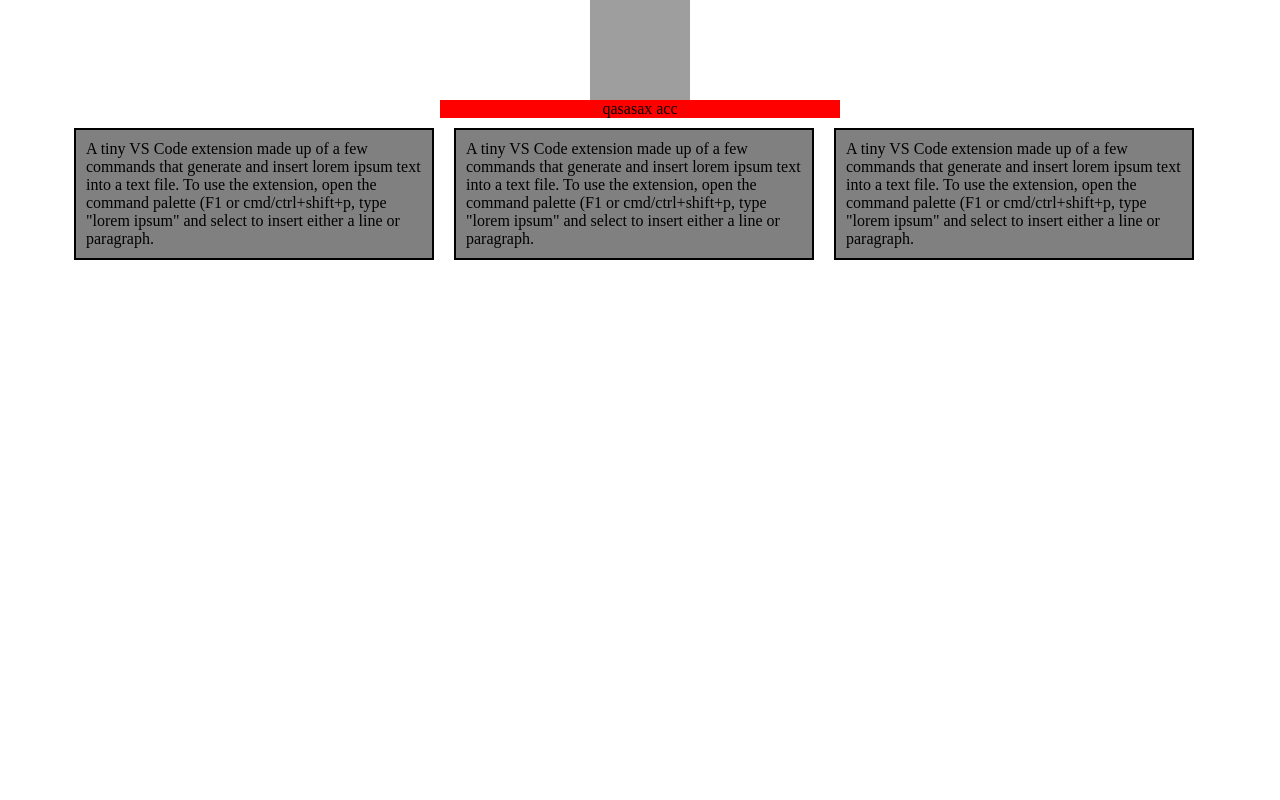
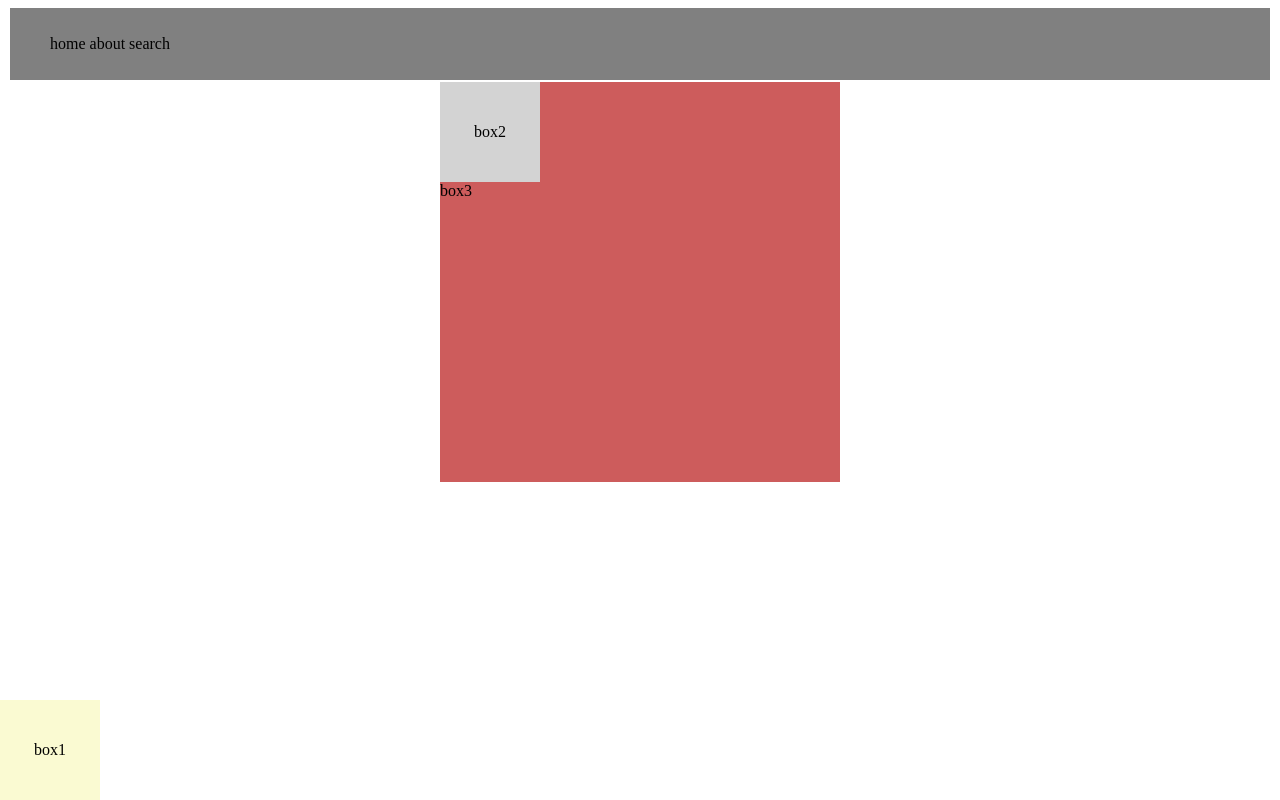
Before and after one commit to MilindGour9869/css, a React (Create React App) app: page / in a window 1280 px wide. Built offline with nearby package versions, Linux system fonts and the light colour scheme; grey boxes are pictures that could not be loaded.

Commit message:
majer changes

```diff
--- a/src/App.js
+++ b/src/App.js
@@ -16,35 +16,29 @@ function App() {
 return (
 <>
 
-<div className="div1">
+<header>
+  <ul>
+    <rd>home </rd>
+    <rd> about </rd>
+    <rd> search </rd>
+  </ul>
+</header>
 
-   <img src="https://forbitads.files.wordpress.com/2017/06/cropped-MDN-Creations-Group-Icon.png"></img>
-
-
-
-
-
-     <p className='a'> qasasax acc
-     </p>
-</div>
-
-
-<div className='container'>
-  <div className='box'>
-  A tiny VS Code extension made up of a few commands that generate and insert lorem ipsum text into a text file. To use the extension, open the command palette (F1 or cmd/ctrl+shift+p, type "lorem ipsum" and select to insert either a line or paragraph.
-
-  </div>
-  <div className='box'>
-  A tiny VS Code extension made up of a few commands that generate and insert lorem ipsum text into a text file. To use the extension, open the command palette (F1 or cmd/ctrl+shift+p, type "lorem ipsum" and select to insert either a line or paragraph.
-
-  </div>
-  <div className='box'>
-  A tiny VS Code extension made up of a few commands that generate and insert lorem ipsum text into a text file. To use the extension, open the command palette (F1 or cmd/ctrl+shift+p, type "lorem ipsum" and select to insert either a line or paragraph.
-
-
-  </div>
-
-</div>
+<main>
+  <section>
+    <div className='container'>
+      <div className='box1'>
+        box1
+      </div>
+      <div className='box2'>
+        box2
+      </div>
+      <div className='box3'>
+        box3
+      </div>
+    </div>
+  </section>
+</main>
 </>
 );
 }
--- a/src/style.css
+++ b/src/style.css
@@ -1,47 +1,40 @@
-*{
-    margin: 0;
-    padding: 0;
-    box-sizing: border-box;
-}
+header{
 
-.div1{
-    width: 400px;
-    margin: auto;
-
-}
-.a{
-    background-color: red;
     text-align: center;
-}
-
-
-
-
-
-img{
-    height: 100px;
-
-    margin: auto;
-    display: block;
-    width: 100px;
+    line-height: 40px;
+    background: gray;
+    margin: 2px;
+    position: sticky;
+    display: flex;
 
 }
 
-.box{
-    margin: 10px;
-    padding: 10px;
-    border:2px solid black;
-    background:grey;
-    display: inline-block;
-    width: 360px;
-    box-sizing: border-box;
+.container{
 
+    height: 400px;
+    width: 400px;
+    margin: auto;
+    background: indianred;
 
 
 }
 
-.container{
-    width: 90vw;
-    margin: auto;
+.box1{
+    position: absolute;
+    bottom:0;
+    left: 0;
+    line-height: 100px;
+    width: 100px;
+    text-align: center;
+
+
+    background: lightgoldenrodyellow;
 
 }
+.box2{
+    line-height: 100px;
+    width: 100px;
+    background: lightgray;
+    text-align: center;
+
+}
```
